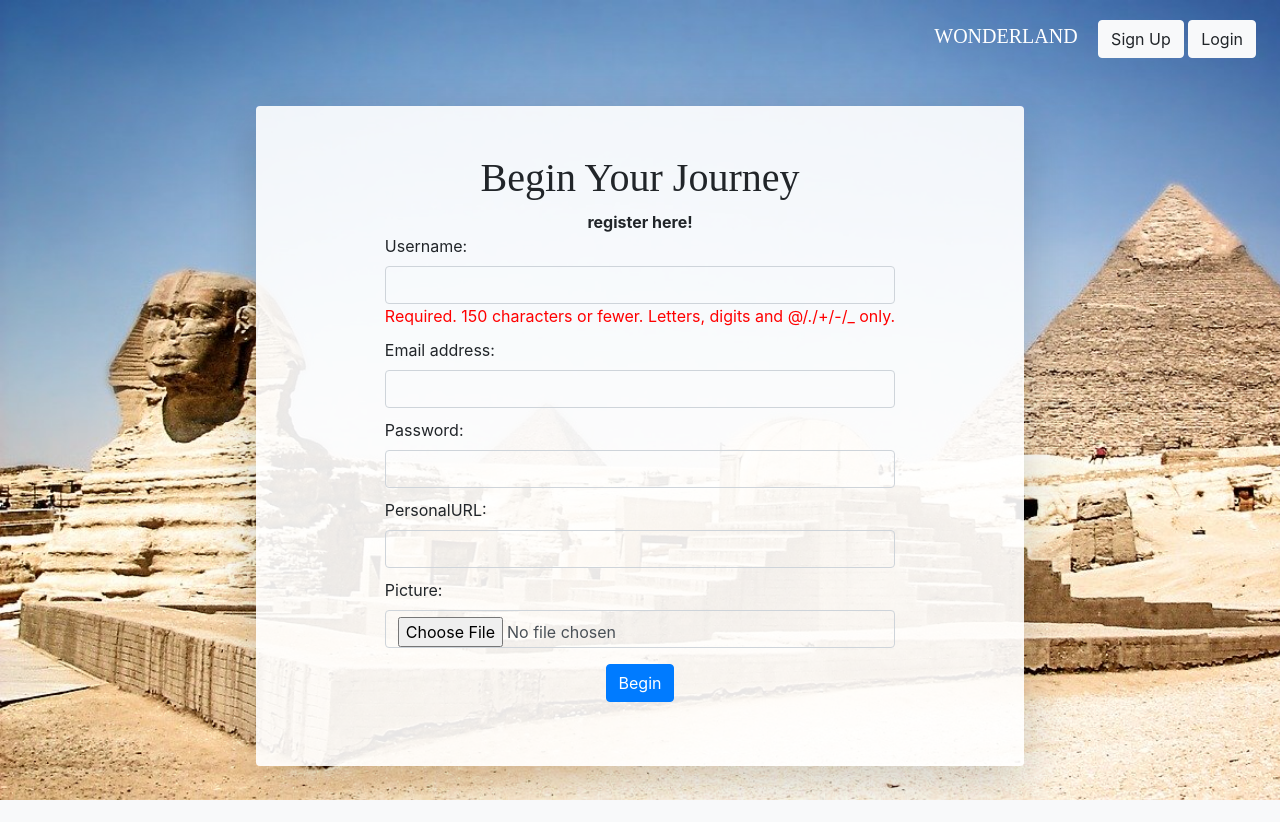
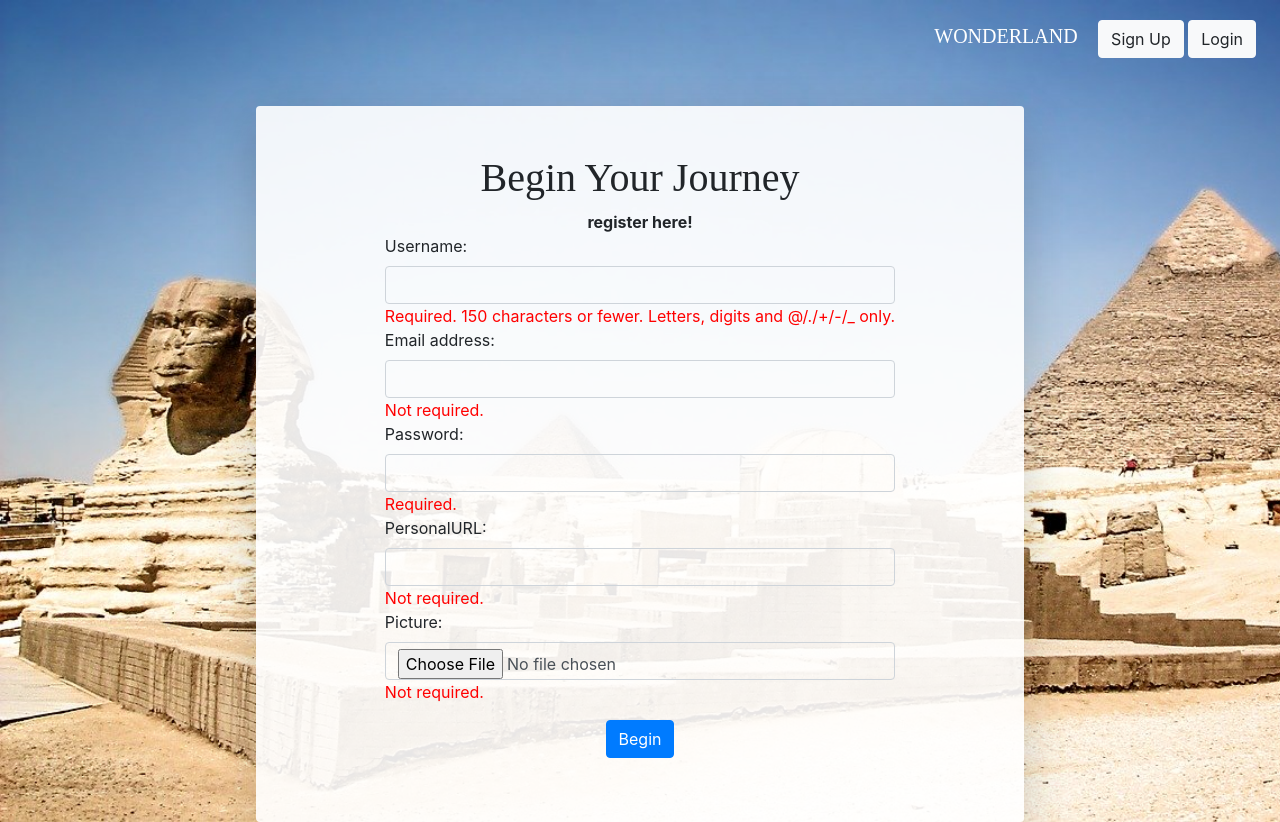
Before and after one commit to yangyunxu/wonderland, a Django app: page /myaccount/signup/ in a window 1280 px wide. Before the commit the page ends 800 px from the top, so only its background shows below. Run offline with Django 3.2, Linux system fonts and the light colour scheme; some libraries are stand-ins or nearby versions; some web fonts are replaced.

Commit message:
myaccount improve

```diff
--- a/templates/myaccount/changepwd.html
+++ b/templates/myaccount/changepwd.html
@@ -18,7 +18,9 @@
         <br>
         Check new password: <input class="form-control" type="password" name="newpassword1" style="background-color: Transparent;"/>
         <br>
-        <input type="submit" value="submit" class="btn btn-primary"/>
+        <div class="mx-auto text-center mt-3">
+            <input type="submit" value="submit" class="btn btn-primary"/>
+        </div>
     </form>
 </div>
 
--- a/templates/myaccount/login.html
+++ b/templates/myaccount/login.html
@@ -20,7 +20,9 @@
                 <label for="password">Password:</label>
                  <input class="form-control" id="password" type="password" name="password" value="" size="50" style="background-color: Transparent"/>
                 <br />
-                <button class="btn btn-primary" type="submit" value="Submit">Submit</button>
+                <div class="mx-auto text-center mt-3">
+                    <button class="btn btn-primary" type="submit" value="Submit">Submit</button>
+                </div>
             </div>
         </form>
     </div>
--- a/templates/myaccount/myaccount.html
+++ b/templates/myaccount/myaccount.html
@@ -10,7 +10,7 @@
     <body>
         <div style="height:7%">
             <div style="display:inline">
-                <a href="{% url 'home:index' %}" style="margin-left:50px"><button style="background-color:Transparent; border:none; width:100px; height:50px;font-size:20px; font-weight:bold">MAIN</button></a>
+                <a href="{% url 'home:index' %}" style="margin-left:50px"><button style="background-color:Transparent; border:none; width:100px; height:50px;font-size:20px; font-weight:bold">HOME</button></a>
                 <a href="{% url 'home:about' %}"><button style="background-color:Transparent; border:none; width:100px; height:50px;font-size:20px; font-weight:bold">ABOUT</button></a>
                 <a href="{% url 'home:faq' %}"><button style="background-color:Transparent; border:none; width:100px; height:50px;font-size:20px; font-weight:bold">Q&A</button></a>
             </div>
@@ -45,8 +45,8 @@
                 </div><br>
 
                 <div style="margin-top: 10px; display:inline-block;">
+                    {% if profile.user.email %}
                     Email:
-                    {% if profile.user.email %}
                         <a href="{{ profile.user.email }}">{{ profile.user.email }}</a>
                     {% else %}
                     {% endif %}
--- a/templates/myaccount/signup.html
+++ b/templates/myaccount/signup.html
@@ -27,24 +27,28 @@
             <input class="form-control" id="{{ user_form.subject.id_for_username }}" type="text" name="username" maxlength="150" required style="background-color: Transparent;"/>
             <font style="color:red">Required. 150 characters or fewer. Letters, digits and @/./+/-/_ only.</font>
         </div>
-        <div class="fieldWrapper" style="margin-top:10px">
+        <div class="fieldWrapper">
             <label for="{{ user_form.subject.id_for_email }}">Email address:</label>
             <input class="form-control" id="{{ user_form.subject.id_for_email }}" type="text" name="email" style="background-color: Transparent;"/>
+            <font style="color:red">Not required.</font>
         </div>
-        <div class="fieldWrapper" style="margin-top:10px">
+        <div class="fieldWrapper">
             <label for="{{ user_form.subject.id_for_password }}">Password:</label>
             <input class="form-control" id="{{ user_form.subject.id_for_password }}" type="password" name="password" style="background-color: Transparent;" />
+            <font style="color:red">Required.</font>
         </div>
-        <div class="fieldWrapper" style="margin-top:10px">
+        <div class="fieldWrapper">
             <label for="{{ profile_form.subject.id_for_personalURL }}">PersonalURL:</label>
             <input class="form-control" id="{{ profile_form.subject.id_for_personalURL }}" type="text" name="personalURL" style="background-color: Transparent;" />
+            <font style="color:red">Not required.</font>
         </div>
-        <div class="fieldWrapper" style="margin-top:10px">
+        <div class="fieldWrapper">
             <label for="{{ profile_form.subject.id_for_picture }}">Picture:</label>
             <input class="form-control" type="file" name="picture" accept="image/*" id="{{ profile_form.subject.id_for_picture }}" style="background-color: Transparent;" >
+            <font style="color:red">Not required.</font>
         </div>
         <div class="mx-auto text-center mt-3">
-        <button class="btn btn-primary" type="submit" name="submit" value="Begin">Begin</button>
+            <button class="btn btn-primary" type="submit" name="submit" value="Begin">Begin</button>
         </div>
     </form>
 </div>
```
